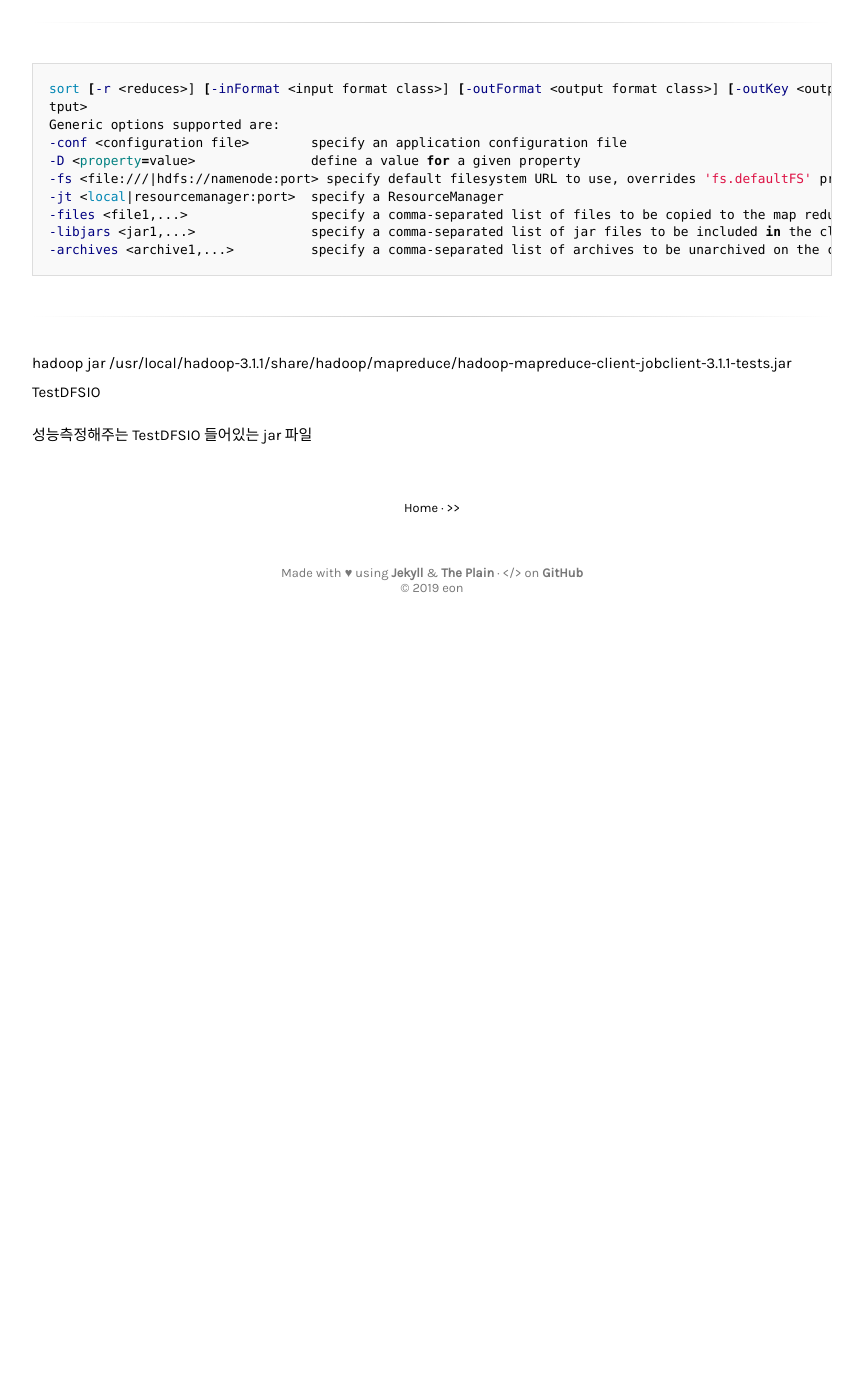
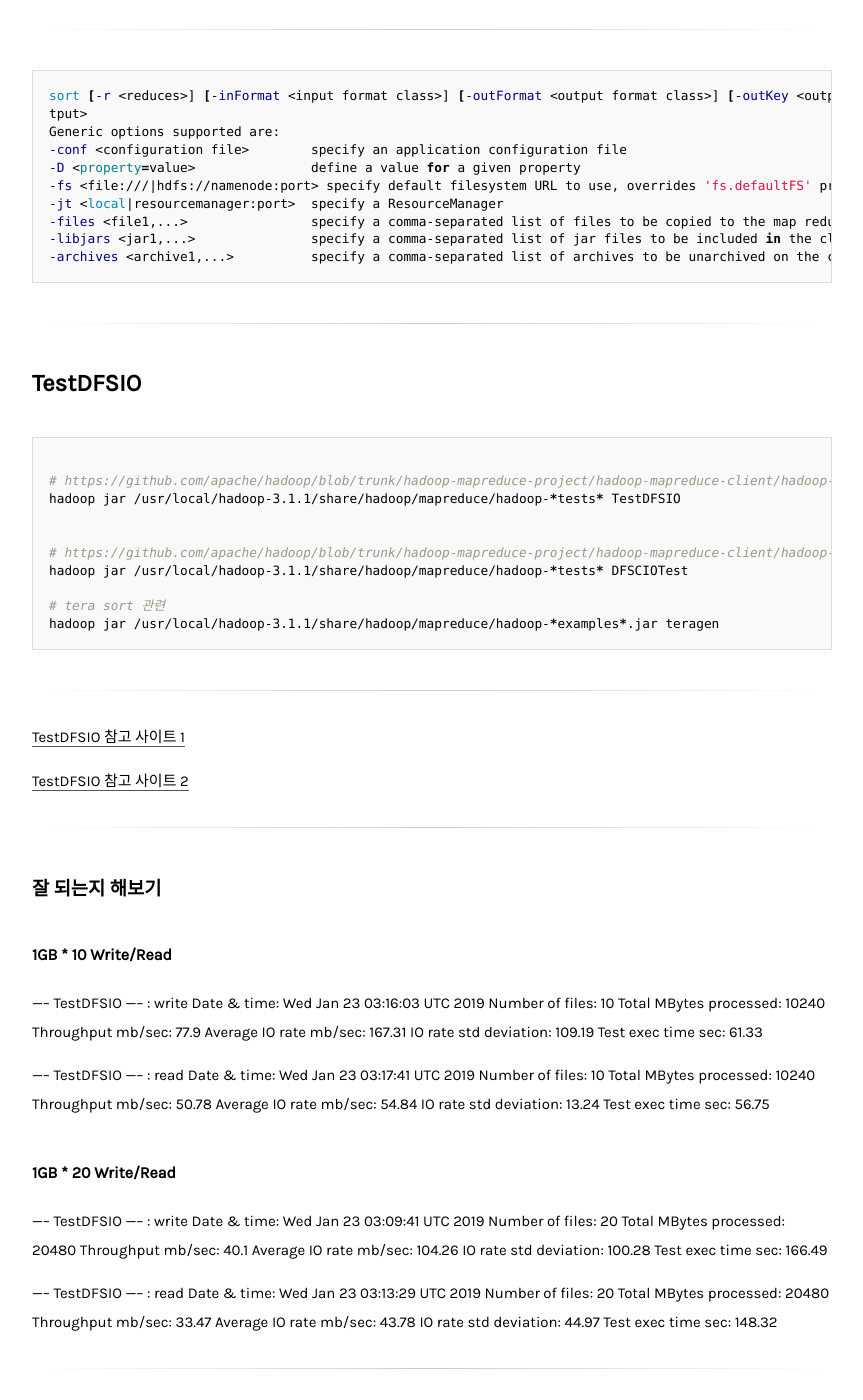
Before and after one commit to orslow/orslow.github.io, a Jekyll site: the page built from _posts/2019-01-18-hadoop-commands-history.md, in a window 1280 px wide and 1400 px high, scrolled down 665 px. Shown: the whole window, without its empty margins (208-1071 px from the left). Built offline with Jekyll 4.4.1, drawn with Linux system fonts in a browser that asks for light colours; before the commit the page ends 1295 px from its top, so only the background shows below that; some of the changed text lies outside the part shown.

Commit message:
TestDFSIO contents added

````diff
--- a/_posts/2019-01-18-hadoop-commands-history.md
+++ b/_posts/2019-01-18-hadoop-commands-history.md
@@ -1,12 +1,11 @@
 ---
-title: Hadoop 명령어 모아놓기
+title: HDFS / MongoDB Performance 관련 자료들
 updated: 2019-01-18 13:00
 ---
 
-##### Should be merged with BigdataBench post
+## BigDataBench
 
-
-## Sort
+### Sort
 
 ```sh
 
@@ -36,7 +35,71 @@ Generic options supported are:
 
 <div class="divider"></div>
 
+## TestDFSIO
 
-hadoop jar /usr/local/hadoop-3.1.1/share/hadoop/mapreduce/hadoop-mapreduce-client-jobclient-3.1.1-tests.jar TestDFSIO
+```sh
 
-성능측정해주는 TestDFSIO 들어있는 jar 파일
+# https://github.com/apache/hadoop/blob/trunk/hadoop-mapreduce-project/hadoop-mapreduce-client/hadoop-mapreduce-client-jobclient/src/test/java/org/apache/hadoop/fs/TestDFSIO.java
+hadoop jar /usr/local/hadoop-3.1.1/share/hadoop/mapreduce/hadoop-*tests* TestDFSIO
+
+
+# https://github.com/apache/hadoop/blob/trunk/hadoop-mapreduce-project/hadoop-mapreduce-client/hadoop-mapreduce-client-jobclient/src/test/java/org/apache/hadoop/fs/DFSCIOTest.java
+hadoop jar /usr/local/hadoop-3.1.1/share/hadoop/mapreduce/hadoop-*tests* DFSCIOTest
+
+# tera sort 관련
+hadoop jar /usr/local/hadoop-3.1.1/share/hadoop/mapreduce/hadoop-*examples*.jar teragen
+```
+
+<div class="divider"></div>
+
+[TestDFSIO 참고 사이트 1](https://medium.com/ymedialabs-innovation/hadoop-performance-evaluation-by-benchmarking-and-stress-testing-with-terasort-and-testdfsio-444b22c77db2){:target="_blank"}
+
+[TestDFSIO 참고 사이트 2](https://community.pivotal.io/s/article/Running-DFSIO-MapReduce-benchmark-test){:target="_blank"}
+
+<div class="divider"></div>
+
+
+### 잘 되는지 해보기
+
+#### 1GB * 10 Write/Read
+
+----- TestDFSIO ----- : write
+            Date & time: Wed Jan 23 03:16:03 UTC 2019
+        Number of files: 10
+ Total MBytes processed: 10240
+      Throughput mb/sec: 77.9
+ Average IO rate mb/sec: 167.31
+  IO rate std deviation: 109.19
+     Test exec time sec: 61.33
+
+----- TestDFSIO ----- : read
+            Date & time: Wed Jan 23 03:17:41 UTC 2019
+        Number of files: 10
+ Total MBytes processed: 10240
+      Throughput mb/sec: 50.78
+ Average IO rate mb/sec: 54.84
+  IO rate std deviation: 13.24
+     Test exec time sec: 56.75
+
+
+#### 1GB * 20 Write/Read
+
+----- TestDFSIO ----- : write
+            Date & time: Wed Jan 23 03:09:41 UTC 2019
+        Number of files: 20
+ Total MBytes processed: 20480
+      Throughput mb/sec: 40.1
+ Average IO rate mb/sec: 104.26
+  IO rate std deviation: 100.28
+     Test exec time sec: 166.49
+
+----- TestDFSIO ----- : read
+            Date & time: Wed Jan 23 03:13:29 UTC 2019
+        Number of files: 20
+ Total MBytes processed: 20480
+      Throughput mb/sec: 33.47
+ Average IO rate mb/sec: 43.78
+  IO rate std deviation: 44.97
+     Test exec time sec: 148.32
+
+<div class="divider"></div>
````
Also changed, not shown: _posts/1999-03-13-007.md (+0 -4 lines).
